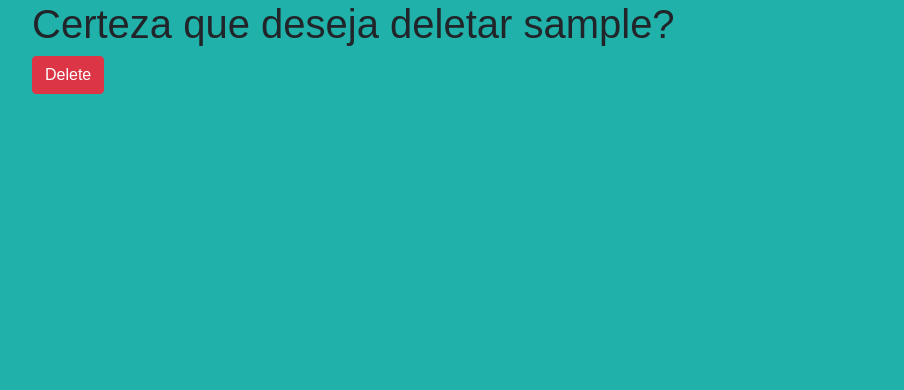
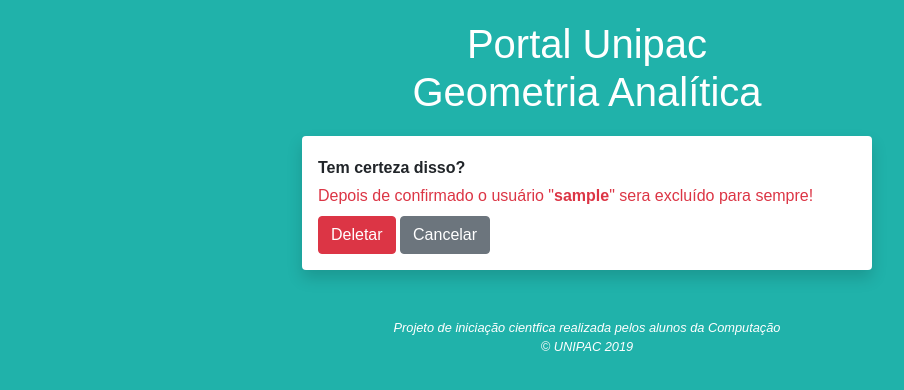
Before and after one commit to hemilioaraujo/portal_ensino, a Django app: page /usuarios/deletar-usuario/1 in a window 1280 px wide. Shown: the top 390 px of the page, without its empty margins (53-957 px from the left). Run offline with Django 3.2, Linux system fonts and the light colour scheme; the visitor is signed in with stand-in values (Sample User, id 1); data comes from the database, SQL or seed files in the repository; parts of the project's set-up code (start-up, migrations or seed data) failed here and were passed over; some libraries are stand-ins or nearby versions.

Commit message:
Criar template de confirmação de delete

```diff
--- a/portal_ensino/usuarios/templates/confirma_deletar_usuario.html
+++ b/portal_ensino/usuarios/templates/confirma_deletar_usuario.html
@@ -1,12 +1,45 @@
 {% extends 'base.html' %}
-
-{% block title %} Deletar Usuário {% endblock %}
+{% load bootstrap %}
+{% load static %}
 
 
+{% block title %} Recadastrar Senha {% endblock %}
+
 {% block main %}
-    <h1>Certeza que deseja deletar {{ user.username }}?</h1>
-    <form method="POST" enctype="multipart/form-data">
-        {% csrf_token %}
-        <button type="submit" class="btn btn-danger">Delete</button>
-    </form>
+<header>
+    <h1>Portal Unipac<br>Geometria Analítica</h1>
+</header>
+<section class="row">
+        <div class="col">
+
+        </div>
+
+        <div class="col-10 col-sm-9 col-md-7 col-lg-6 shadow p-3 mb-5 bg-white rounded align-center">
+            <div class="form-text font-weight-bold">Tem certeza disso?</div>
+            <div class="form-text mb-2 text-danger">Depois de confirmado o usuário "<b>{{ user.username }}</b>" sera excluído para sempre!</div>
+            <form method="POST" enctype="multipart/form-data">
+                {% csrf_token %}
+                <button type="submit" class="btn btn-danger" onclick="alertDelete()">Deletar</button>
+                <input type="submit" class="btn btn-secondary" name="cancel" value="Cancelar" formnovalidate/>
+            </form>
+        </div>
+
+        <div class="col">
+
+        </div>
+</section>
 {% endblock %}
+
+{% block footer %}
+<footer class="mb-4 small">
+    Projeto de iniciação cientfica realizada pelos alunos da Computação <br>
+    &copy; UNIPAC 2019
+</footer>
+
+<script>
+    function alertDelete(){
+        alert('O usuário foi excluído com sucesso.')
+    }
+</script>
+
+{% endblock %}
```
